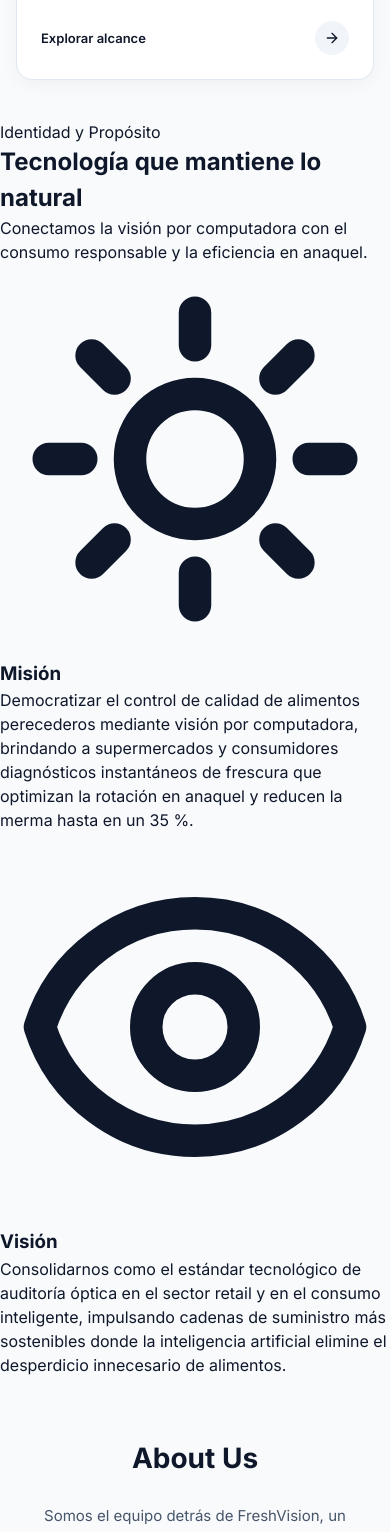
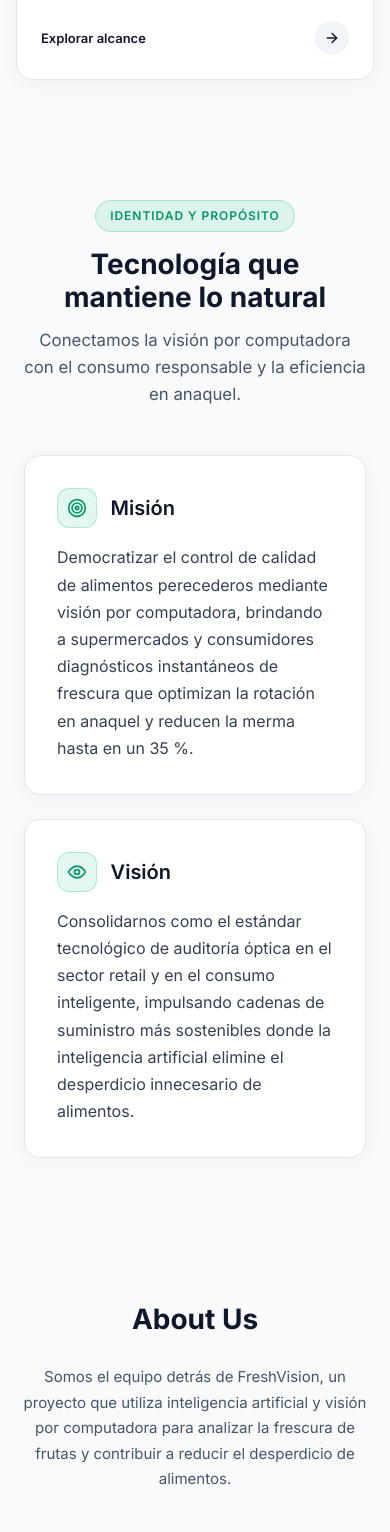
Before and after one commit to IO420/freshvision, a Next.js app: page / in a window 390 px wide. Shown: the part 3180-4712 px from the top of the page. Built offline with nearby package versions, Linux system fonts and the light colour scheme.

Commit message:
Actualiza estilos y estructura de sección Misión y Visión

```diff
--- a/src/components/home/MisionVision.tsx
+++ b/src/components/home/MisionVision.tsx
@@ -1,96 +1,131 @@
 import React from 'react';
 
-/**
- * Sección de Misión y Visión para freshVision.
- * Colócala después de la sección "Modelo de Negocio Híbrido" y antes del Footer.
- * En el Header, puedes agregar un enlace: <a href="#identidad">Nosotros</a>
- */
 export default function MisionVision() {
   return (
-    <section
-      id="identidad"
-      className="py-20 px-6 max-w-6xl mx-auto"
-      aria-labelledby="identidad-titulo"
-    >
-      {/* Encabezado de sección */}
-      <div className="text-center max-w-2xl mx-auto mb-12">
-        <span className="inline-block px-3 py-1 text-xs font-semibold tracking-wider uppercase rounded-full bg-emerald-500/10 text-emerald-400 border border-emerald-500/20 mb-4">
-          Identidad y Propósito
-        </span>
-        <h2
-          id="identidad-titulo"
-          className="text-3xl md:text-4xl font-bold tracking-tight mb-3"
-        >
-          Tecnología que mantiene lo natural
-        </h2>
-        <p className="text-slate-400 text-base md:text-lg">
-          Conectamos la visión por computadora con el consumo responsable y la
-          eficiencia en anaquel.
+    <section id="identidad" className="mv-section">
+      <style>{`
+        .mv-section {
+          padding: 5rem 1.5rem;
+          max-width: 72rem;
+          margin: 0 auto;
+        }
+        .mv-header {
+          text-align: center;
+          max-width: 42rem;
+          margin: 0 auto 3rem;
+        }
+        .mv-badge {
+          display: inline-block;
+          padding: 0.35rem 0.9rem;
+          font-size: 0.75rem;
+          font-weight: 600;
+          letter-spacing: 0.08em;
+          text-transform: uppercase;
+          border-radius: 9999px;
+          background-color: rgba(16, 185, 129, 0.12);
+          color: #059669;
+          border: 1px solid rgba(16, 185, 129, 0.25);
+          margin-bottom: 1rem;
+        }
+        .mv-title {
+          font-size: clamp(1.75rem, 3vw, 2.25rem);
+          font-weight: 700;
+          line-height: 1.2;
+          color: #0f172a;
+          margin: 0 0 0.75rem;
+        }
+        .mv-subtitle {
+          font-size: 1.05rem;
+          line-height: 1.6;
+          color: #475569;
+          margin: 0;
+        }
+        .mv-grid {
+          display: grid;
+          grid-template-columns: repeat(2, minmax(0, 1fr));
+          gap: 1.5rem;
+        }
+        @media (max-width: 768px) {
+          .mv-grid {
+            grid-template-columns: 1fr;
+          }
+        }
+        .mv-card {
+          background-color: #ffffff;
+          border: 1px solid #e2e8f0;
+          border-radius: 1rem;
+          padding: 2rem;
+          box-shadow: 0 4px 20px rgba(15, 23, 42, 0.04);
+        }
+        .mv-card-header {
+          display: flex;
+          align-items: center;
+          gap: 0.85rem;
+          margin-bottom: 1rem;
+        }
+        .mv-icon-box {
+          width: 2.5rem;
+          height: 2.5rem;
+          border-radius: 0.75rem;
+          background-color: rgba(16, 185, 129, 0.12);
+          border: 1px solid rgba(16, 185, 129, 0.25);
+          color: #059669;
+          display: flex;
+          align-items: center;
+          justify-content: center;
+          flex-shrink: 0;
+        }
+        .mv-card-title {
+          font-size: 1.25rem;
+          font-weight: 600;
+          color: #0f172a;
+          margin: 0;
+        }
+        .mv-card-text {
+          font-size: 1rem;
+          line-height: 1.7;
+          color: #334155;
+          margin: 0;
+        }
+      `}</style>
+
+      <div className="mv-header">
+        <span className="mv-badge">Identidad y Propósito</span>
+        <h2 className="mv-title">Tecnología que mantiene lo natural</h2>
+        <p className="mv-subtitle">
+          Conectamos la visión por computadora con el consumo responsable y la eficiencia en anaquel.
         </p>
       </div>
 
-      {/* Tarjetas paralelas: Misión y Visión */}
-      <div className="grid grid-cols-1 md:grid-cols-2 gap-6">
-        {/* Tarjeta Misión */}
-        <article className="rounded-2xl p-8 bg-slate-900/60 border border-slate-800 hover:border-emerald-500/40 transition-colors">
-          <div className="flex items-center gap-3 mb-4">
-            <div className="w-10 h-10 rounded-xl bg-emerald-500/15 border border-emerald-500/30 flex items-center justify-center text-emerald-400">
-              <svg
-                className="w-5 h-5"
-                fill="none"
-                viewBox="0 0 24 24"
-                stroke="currentColor"
-                strokeWidth={2}
-                aria-hidden="true"
-              >
-                <path
-                  strokeLinecap="round"
-                  strokeLinejoin="round"
-                  d="M12 3v2m0 14v2m9-9h-2M5 12H3m15.364-6.364l-1.414 1.414M7.05 16.95l-1.414 1.414m12.728 0l-1.414-1.414M7.05 7.05L5.636 5.636M12 8a4 4 0 100 8 4 4 0 000-8z"
-                />
+      <div className="mv-grid">
+        <article className="mv-card">
+          <div className="mv-card-header">
+            <div className="mv-icon-box" aria-hidden="true">
+              <svg width="20" height="20" viewBox="0 0 24 24" fill="none" stroke="currentColor" strokeWidth="2" strokeLinecap="round" strokeLinejoin="round">
+                <circle cx="12" cy="12" r="10" />
+                <circle cx="12" cy="12" r="6" />
+                <circle cx="12" cy="12" r="2" />
               </svg>
             </div>
-            <h3 className="text-xl font-semibold">Misión</h3>
+            <h3 className="mv-card-title">Misión</h3>
           </div>
-          <p className="text-slate-300 leading-relaxed">
-            Democratizar el control de calidad de alimentos perecederos mediante
-            visión por computadora, brindando a supermercados y consumidores
-            diagnósticos instantáneos de frescura que optimizan la rotación en
-            anaquel y reducen la merma hasta en un 35&nbsp;%.
+          <p className="mv-card-text">
+            Democratizar el control de calidad de alimentos perecederos mediante visión por computadora, brindando a supermercados y consumidores diagnósticos instantáneos de frescura que optimizan la rotación en anaquel y reducen la merma hasta en un 35 %.
           </p>
         </article>
 
-        {/* Tarjeta Visión */}
-        <article className="rounded-2xl p-8 bg-slate-900/60 border border-slate-800 hover:border-emerald-500/40 transition-colors">
-          <div className="flex items-center gap-3 mb-4">
-            <div className="w-10 h-10 rounded-xl bg-emerald-500/15 border border-emerald-500/30 flex items-center justify-center text-emerald-400">
-              <svg
-                className="w-5 h-5"
-                fill="none"
-                viewBox="0 0 24 24"
-                stroke="currentColor"
-                strokeWidth={2}
-                aria-hidden="true"
-              >
-                <path
-                  strokeLinecap="round"
-                  strokeLinejoin="round"
-                  d="M15 12a3 3 0 11-6 0 3 3 0 016 0z"
-                />
-                <path
-                  strokeLinecap="round"
-                  strokeLinejoin="round"
-                  d="M2.458 12C3.732 7.943 7.523 5 12 5c4.478 0 8.268 2.943 9.542 7-1.274 4.057-5.064 7-9.542 7-4.477 0-8.268-2.943-9.542-7z"
-                />
+        <article className="mv-card">
+          <div className="mv-card-header">
+            <div className="mv-icon-box" aria-hidden="true">
+              <svg width="20" height="20" viewBox="0 0 24 24" fill="none" stroke="currentColor" strokeWidth="2" strokeLinecap="round" strokeLinejoin="round">
+                <path d="M2 12s3-7 10-7 10 7 10 7-3 7-10 7-10-7-10-7Z" />
+                <circle cx="12" cy="12" r="3" />
               </svg>
             </div>
-            <h3 className="text-xl font-semibold">Visión</h3>
+            <h3 className="mv-card-title">Visión</h3>
           </div>
-          <p className="text-slate-300 leading-relaxed">
-            Consolidarnos como el estándar tecnológico de auditoría óptica en el
-            sector retail y en el consumo inteligente, impulsando cadenas de
-            suministro más sostenibles donde la inteligencia artificial elimine
-            el desperdicio innecesario de alimentos.
+          <p className="mv-card-text">
+            Consolidarnos como el estándar tecnológico de auditoría óptica en el sector retail y en el consumo inteligente, impulsando cadenas de suministro más sostenibles donde la inteligencia artificial elimine el desperdicio innecesario de alimentos.
           </p>
         </article>
       </div>
```
